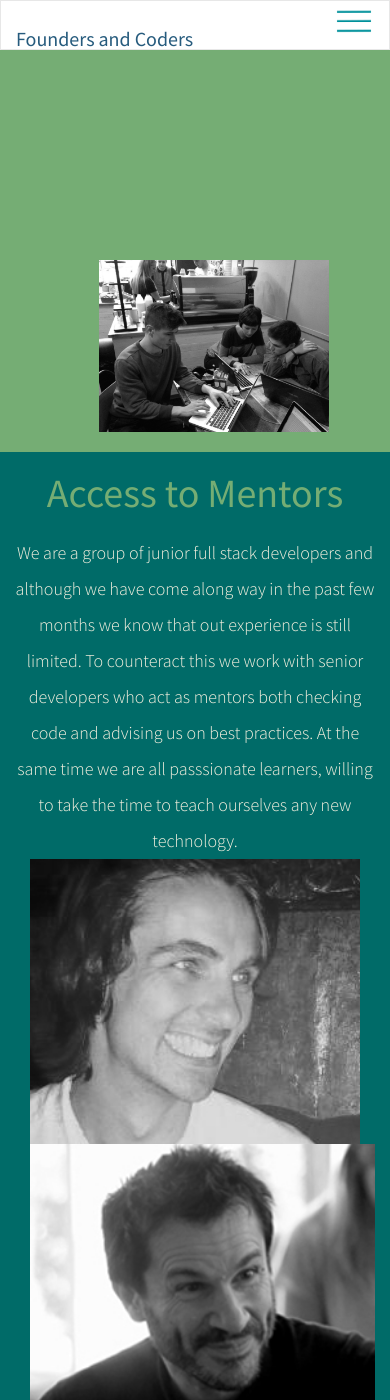
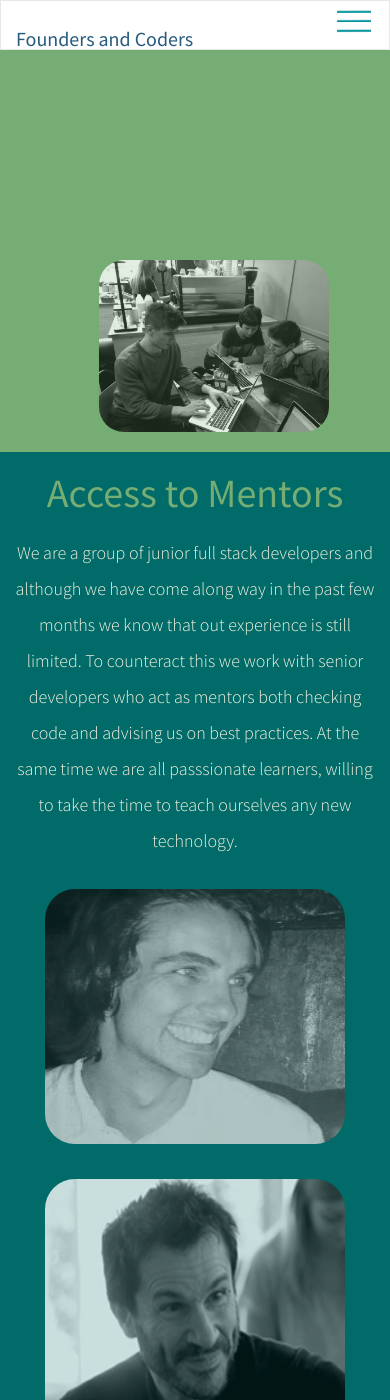
Before and after one commit to sofer/foundersandcoders, a Jekyll site: the page built from how-we-work.html, in a window 390 px wide and 1400 px high, scrolled down 1147 px. Built offline with Jekyll 4.4.1, drawn with Linux system fonts in a browser that asks for light colours; nearby versions of some CDN libraries.

Commit message:
how we work images

```diff
--- a/css/main.css
+++ b/css/main.css
@@ -605,7 +605,16 @@
   width: 100%;
   margin: 5vw;
   margin-top: 13em;
+  border-radius: 25px;
+  opacity: 0.8;
+  filter: alpha(opacity=40);
 }
+
+.process-page .step-one img:hover {
+  opacity: 1.0;
+  filter: alpha(opacity=50);
+}
+
 .process-page .step-two {
   height: 100%;
   background-color: #006b68;
@@ -627,13 +636,86 @@
   text-align: center;
   font-weight: 300;
 }
+
 .process-page .step-two .mentor-wrapper {
   height: 285px;
-  overflow-y: hidden;
+  width:300px;
+  border-radius: 20px;
+  padding-left: 0;
 }
 .process-page .step-two .mentor-wrapper img {
-  min-width: 100%;
-  min-height: 100%;
+  width: 300px;
+  height: 255px;
+  border-radius: 30px;
+  opacity: 0.8;
+  filter: alpha(opacity=40);
+}
+.process-page .step-two .mentor-wrapper img:hover {
+  opacity: 1.0;
+  filter: alpha(opacity=50);
+}
+
+.photo-grid {
+	margin: 1em auto;
+	text-align: center;
+}
+
+.photo-grid li.HWW {
+	display: inline-block;
+	margin: 0.9em;
+	width: 300px;
+  height: 255px;
+}
+
+.photo-grid figure {
+	height: 255px;
+	overflow: hidden;
+	width: 300px;
+  position: absolute;
+}
+
+.photo-grid li.HWW:hover figcaption {
+	opacity: 1.5;
+}
+
+.photo-grid figcaption p.mentName {
+	background-color: black;
+  opacity: 0.8;
+  text-align: center;
+  border-radius: 15px;
+  display: block;
+	font-size: 1.1em;
+	position: relative;
+	top: 175px;
+  overflow: hidden;
+	width: 300px;
+  height: 30px;
+	-webkit-transition: all 300ms ease-out;
+	-moz-transition: all 300ms ease-out;
+	transition: all 300ms ease-out;
+}
+
+.photo-grid li.HWW:hover figcaption p.mentName {
+	-moz-transform: translateY(40px);
+	-webkit-transform: translateY(40px);
+	transform: translateY(40px);
+}
+
+.photo-grid figcaption {
+	color: white;
+	left: 0;
+	opacity: 0;
+	position: absolute;
+	right: 0;
+	top: 0;
+  pading-left: 10px;
+	-webkit-transition: all 300ms;
+	-moz-transition: all 300ms;
+	transition: all 300ms;
+	-webkit-transition-delay: 100ms;
+	-moz-transition-delay: 100ms;
+	transition-delay: 100ms;
+	z-index: 100;
 }
 
 /*# sourceMappingURL=main.css.map */
--- a/how-we-work.html
+++ b/how-we-work.html
@@ -24,7 +24,7 @@
 			</div>
 			<div class="col-xs-2"></div>
 			<div class="col-xs-8 col-sm-6 col-md-5">
-				<img src="/img/workingTogether.jpg">
+				<img class="betTo" src="/img/workingTogether.jpg">
 			</div>
 		</div>
 	</div>
@@ -33,13 +33,33 @@
 			<div class="col-md-8 col-md-offset-2">
 					<h1>Access to Mentors</h1>
 						<p class="two">We are a group of junior full stack developers and although we have come along way in the past few months we know that out experience is still limited. To counteract this we work with senior developers who act as mentors both checking code and advising us on best practices. At the same time we are all passsionate learners, willing to take the time to teach ourselves any new technology.</p>
-				<div class="col-md-6 mentor-wrapper">
-					<img class ="img-responsive" alt="mentor" src="img/campbell_360.png">
-				</div>
-				<div class="col-md-6 mentor-wrapper">
-					<img alt="mentor" src="img/dan_360.png">
-				</div>
 			</div>
+			<ul class="photo-grid">
+				<li class="HWW">
+					<figure>
+						<div class="col-md-4 mentor-wrapper" >
+							<img alt="mentor" src="img/campbell_360.png">
+							<figcaption><p class="mentName">Campbell Morgan</p></figcaption>
+						</div>
+					</figure>
+				</li>
+				<li class="HWW">
+					<figure>
+						<div class="col-md-4 mentor-wrapper">
+							<img alt="mentor" src="img/dan_360.png">
+							<figcaption><p class="mentName">Dan Sofer</p></figcaption>
+						</div>
+					</figure>
+				</li>
+				<li class="HWW">
+					<figure>
+						<div class="col-md-4 mentor-wrapper">
+							<img alt="mentor" src="img/nelsonCorreia.png">
+							<figcaption><p class="mentName">Nelson Correia</p></figcaption>
+						</div>
+					</figure>
+				</li>
+			</ul>
 		</div>
 	</div>
 <!-- These are on every page. -->
```
Also changed, not shown: img/nelsonCorreia.png (added).
